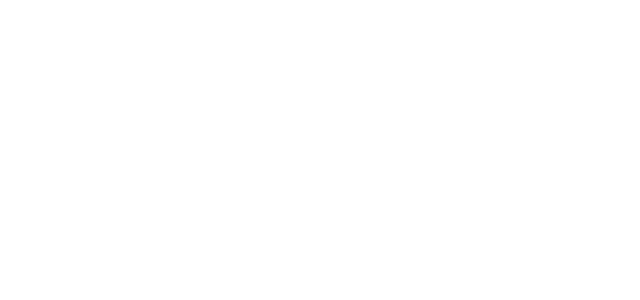
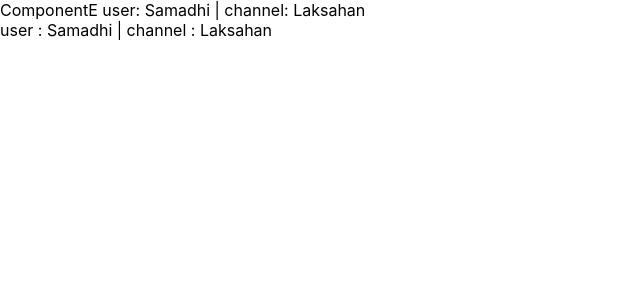
Before and after one commit to mytute/react-test, a React (Create React App) app in the folder hello-world/: page / in a window 1280 px wide. Shown: the top 300 px of the page, without its empty margins (0-640 px from the left). Built offline with nearby package versions, Linux system fonts and the light colour scheme.

Commit message:
add test

```diff
--- a/hello-world/src/App.js
+++ b/hello-world/src/App.js
@@ -1,9 +1,18 @@
 import "./App.css";
+import React from "react";
+import ComponentC from "./components/ComponentC";
+
+export const UserContext = React.createContext();
+export const ChannelContext = React.createContext();
 
 function App() {
   return (
     <div>
-
+      <UserContext.Provider value="Samadhi">
+        <ChannelContext.Provider value="Laksahan">
+          <ComponentC />
+        </ChannelContext.Provider>
+      </UserContext.Provider>
     </div>
   );
 }
--- /dev/null
+++ b/hello-world/src/components/ComponentC.js
@@ -0,0 +1,12 @@
+import React from "react";
+import ComponentE from "./ComponentE";
+
+const ComponentC = () => {
+  return (
+    <div>
+      <ComponentE />
+    </div>
+  );
+};
+
+export default ComponentC;
--- /dev/null
+++ b/hello-world/src/components/ComponentE.js
@@ -0,0 +1,18 @@
+import React, { useContext } from "react";
+import ComponentF from "./ComponentF";
+import { UserContext, ChannelContext } from "../App";
+
+const ComponentE = () => {
+  const user = useContext(UserContext);
+  const channel = useContext(ChannelContext);
+  return (
+    <div>
+      <div>
+        ComponentE user: {user} | channel: {channel}
+      </div>
+      <ComponentF />
+    </div>
+  );
+};
+
+export default ComponentE;
--- /dev/null
+++ b/hello-world/src/components/ComponentF.js
@@ -0,0 +1,22 @@
+import React from "react";
+import { UserContext, ChannelContext } from "../App";
+
+const ComponentF = () => {
+  return (
+    <UserContext.Consumer>
+        {
+            (user)=>{
+                return (
+                    <ChannelContext.Consumer>
+                        {(channel)=>{
+                            return <div> user : {user} | channel : {channel}</div>
+                        }}
+                    </ChannelContext.Consumer>
+                )
+            }
+        }
+    </UserContext.Consumer>
+  );
+};
+
+export default ComponentF;
```
Also changed, not shown: 1 other file (tests, documents, lock files or other folders).
